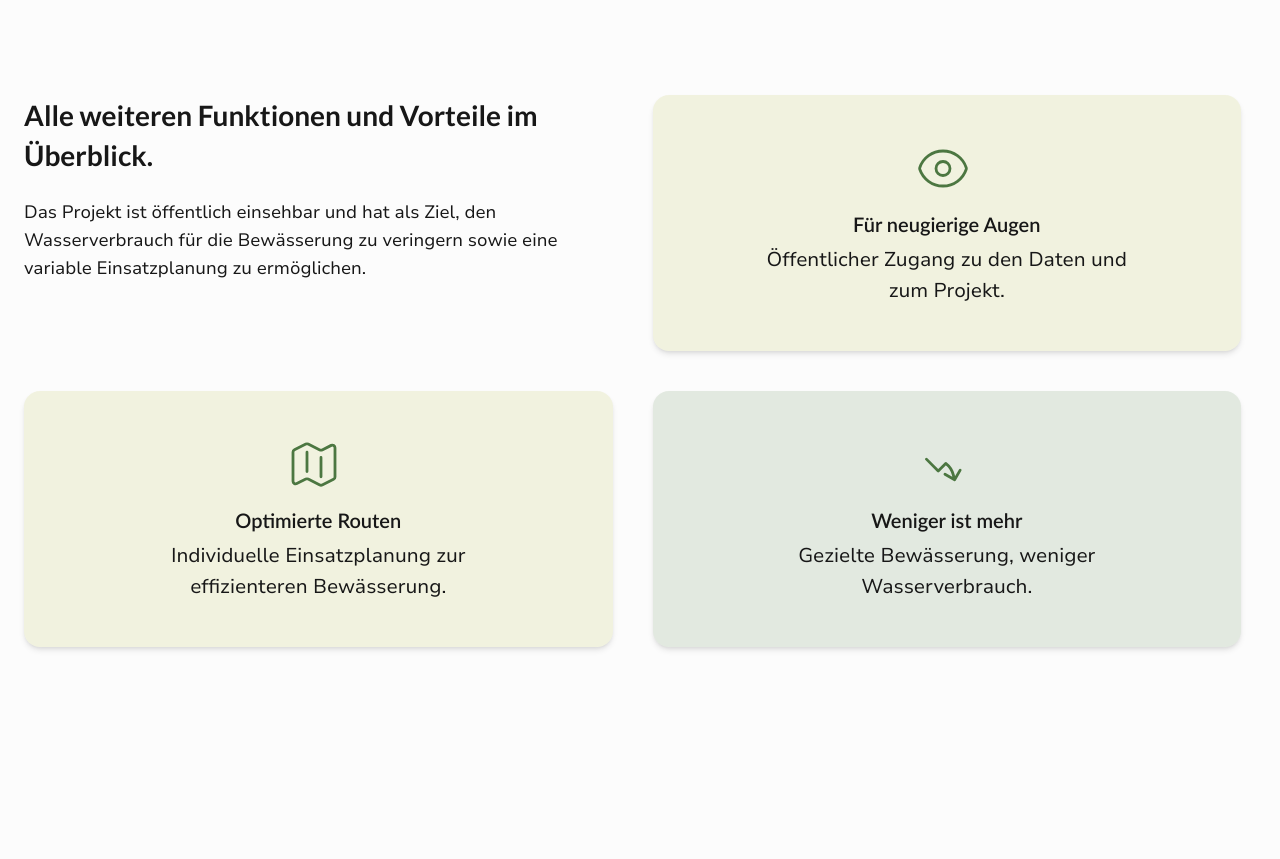
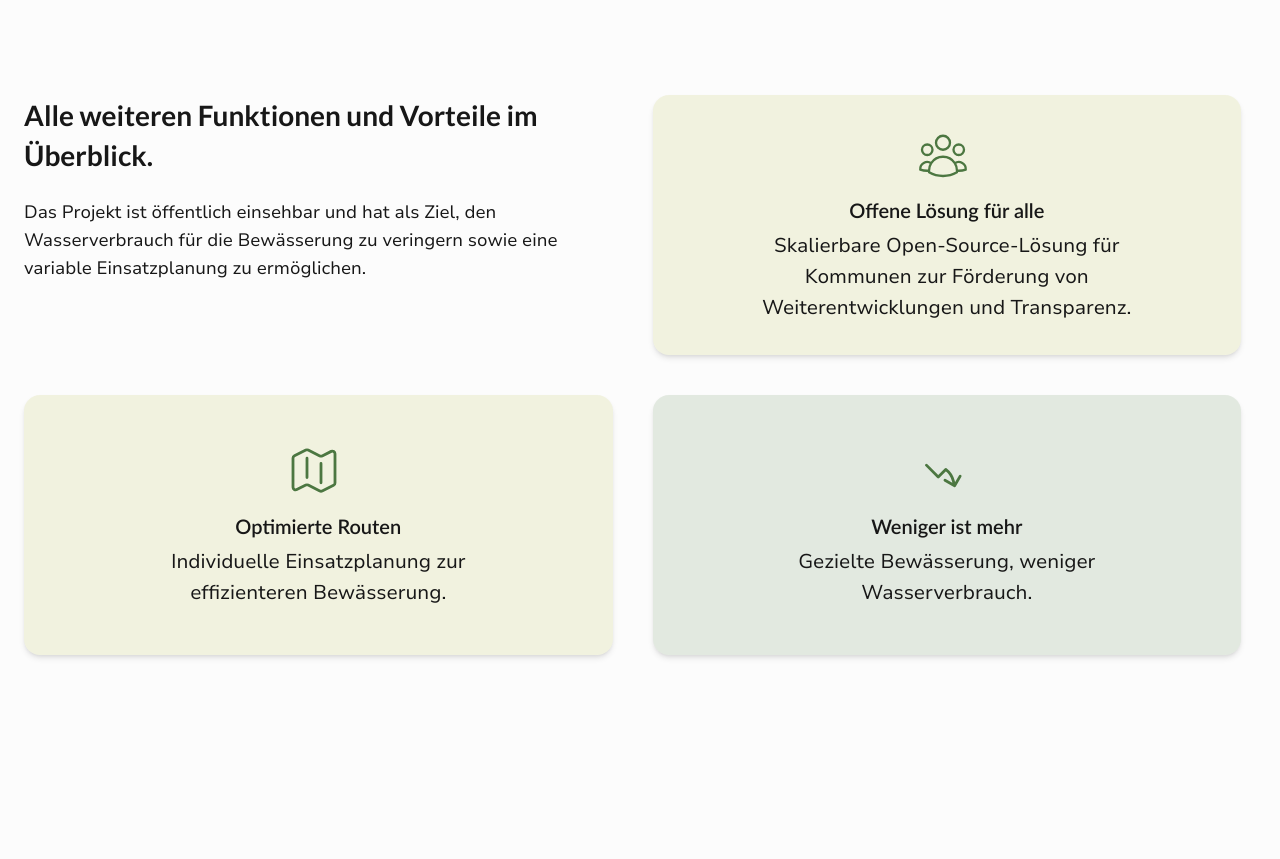
Before and after one commit to green-ecolution/project-website, a React (Vite) app: page /projekt in a window 1280 px wide. Shown: the part 2240-3099 px from the top of the page. Built offline with nearby package versions, Linux system fonts and the light colour scheme.

Commit message:
chore: delete mentioning of open data

```diff
--- a/src/tsx/components/sections/Advantages.tsx
+++ b/src/tsx/components/sections/Advantages.tsx
@@ -3,9 +3,9 @@ import AdvantageCard from "../cards/AdvantageCard";
 function Advantages() {
     const advantages = [
         {
-            label: "Für neugierige Augen",
-            icon: "/assets/svg/general/eye.svg",
-            description: "Öffentlicher Zugang zu den Daten und zum Projekt.",
+            label: "Offene Lösung für alle",
+            icon: "/assets/svg/general/people.svg",
+            description: "Skalierbare Open-Source-Lösung für Kommunen zur Förderung von Weiterentwicklungen und Transparenz.",
         },
         {
             label: "Optimierte Routen",
```
Also changed, not shown: public/assets/svg/general/people.svg (added).
